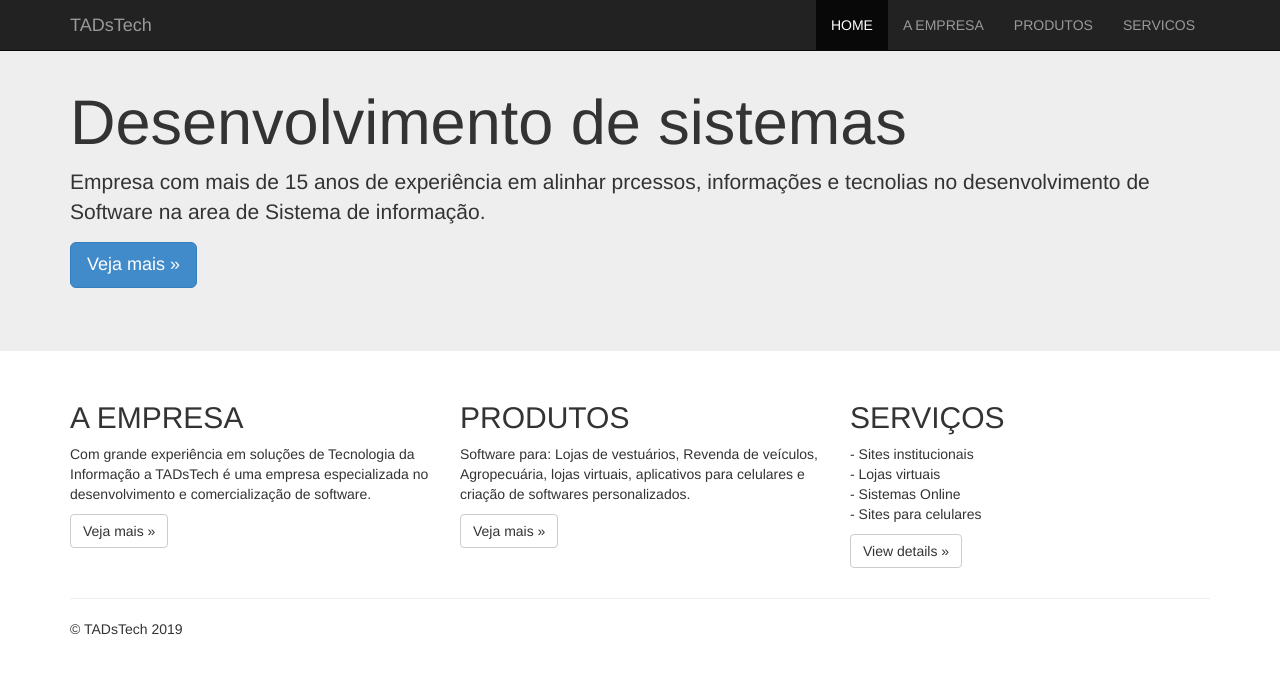
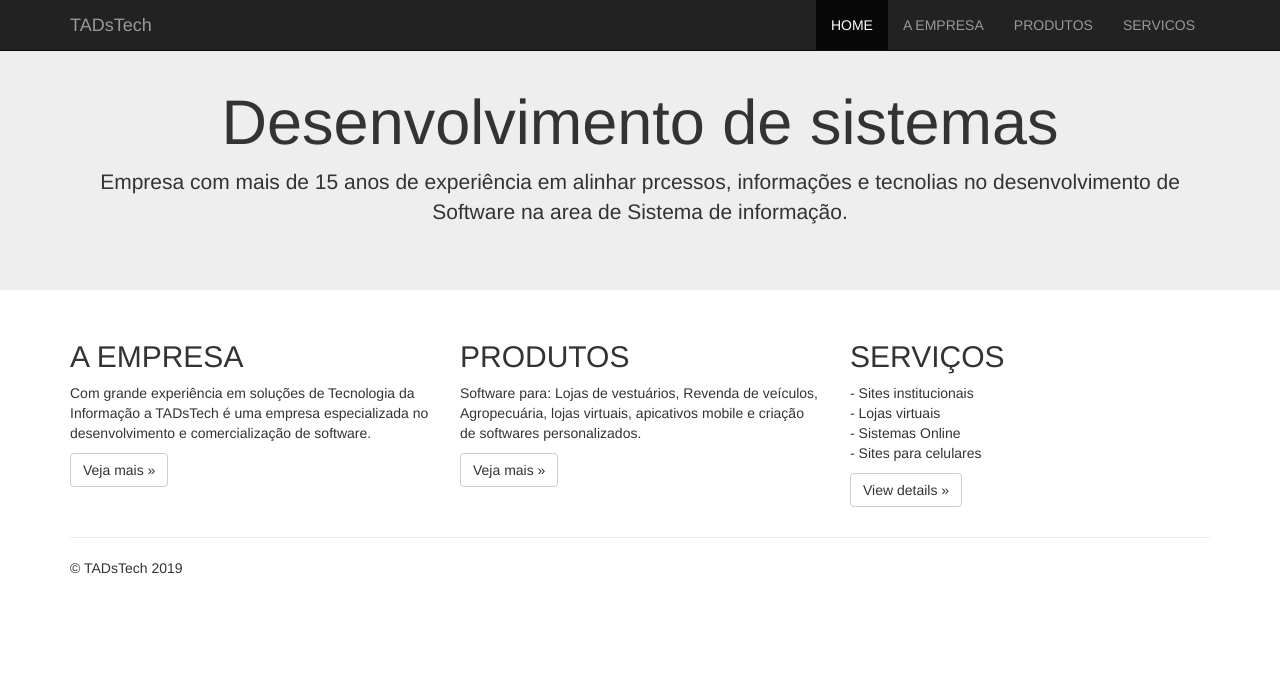
Before and after one commit to Akanom00/projeto-web, a plain HTML site: page index.html in a window 1280 px wide. Drawn offline with nearby package versions, Linux system fonts and the light colour scheme.

Commit message:
Alteracao na descricao dos produtos

```diff
--- a/index.html
+++ b/index.html
@@ -51,11 +51,11 @@
     <div class="jumbotron">
         <div class="container">
             <br />
-            <h1>Desenvolvimento de sistemas</h1>
-            <p>
+            <h1 align="center">Desenvolvimento de sistemas</h1>
+            <p align="center">
                 Empresa com mais de 15 anos de experiência em alinhar prcessos, informações e tecnolias no desenvolvimento de Software na area de Sistema de informação.
             </p>
-            <p><a class="btn btn-primary btn-lg" role="button">Veja mais &raquo;</a></p>
+            <!--<p><a class="btn btn-primary btn-lg" role="button">Veja mais &raquo;</a></p>-->
         </div>
     </div>
 
@@ -67,7 +67,8 @@
             <div class="col-md-4">
                 <h2>A EMPRESA</h2>
                 <p>
-                    Com grande experiência em soluções de Tecnologia da Informação a TADsTech é uma empresa especializada no desenvolvimento e comercialização de software.
+                    Com grande experiência em soluções de Tecnologia da Informação a TADsTech é
+                    uma empresa especializada no desenvolvimento e comercialização de software.
                 </p>
                 <p><a class="btn btn-default" href="#">Veja mais &raquo;</a></p>
             </div>
@@ -75,7 +76,8 @@
             <div class="col-md-4">
                 <h2>PRODUTOS</h2>
                 <p>
-                    Software para: Lojas de vestuários, Revenda de veículos, Agropecuária, lojas virtuais, aplicativos para celulares e criação de softwares personalizados.
+                    Software para: Lojas de vestuários, Revenda de veículos, Agropecuária,
+                    lojas virtuais, apicativos mobile e criação de softwares personalizados.
                 </p>
                 <p><a class="btn btn-default" href="#">Veja mais &raquo;</a></p>
             </div>
```
